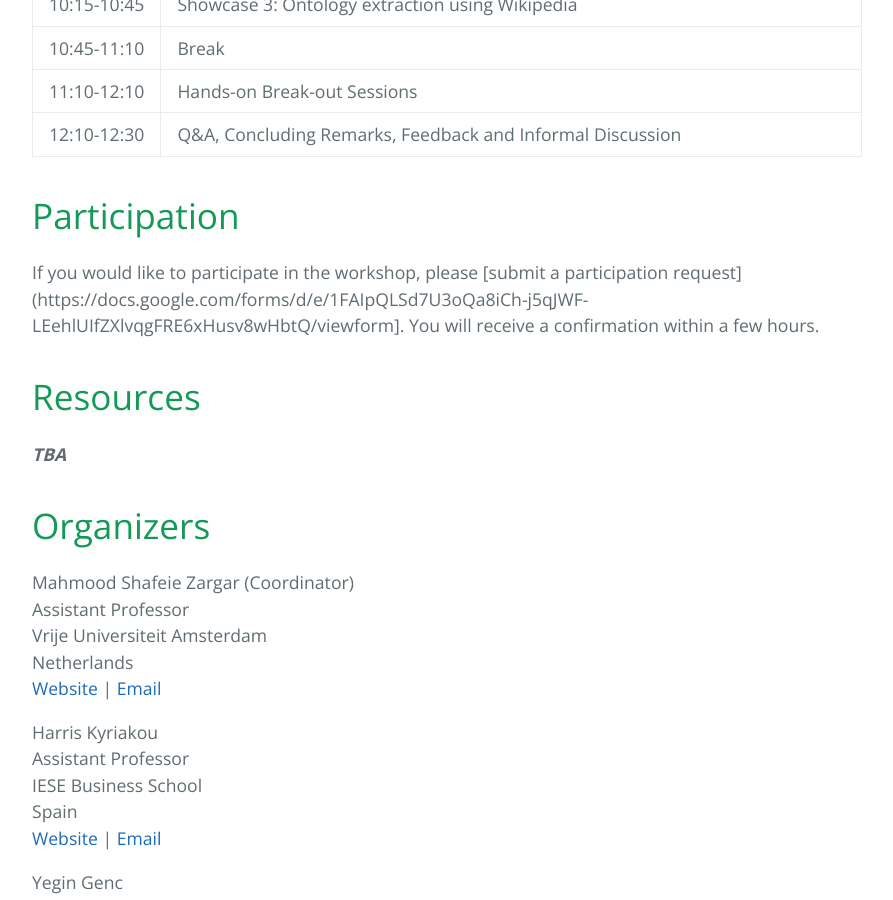
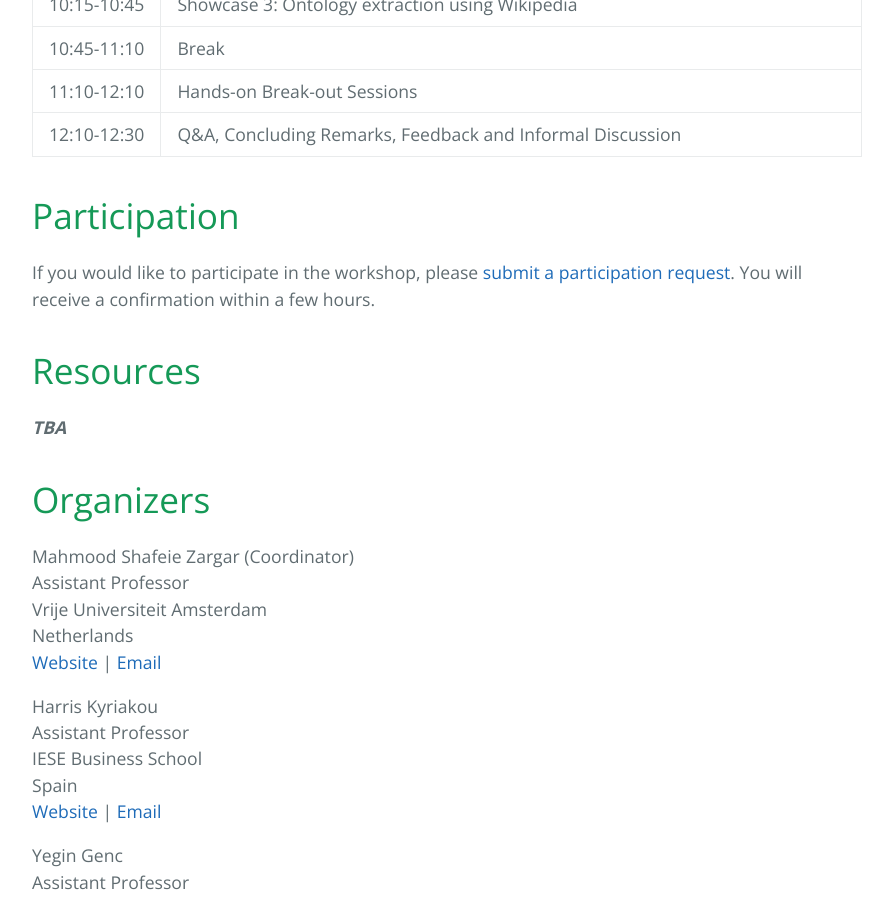
Before and after one commit to retrography/similarity-workshop, a Jekyll site: the page built from index.md, in a window 1280 px wide and 900 px high, scrolled down 3336 px. Shown: the whole window, without its empty margins (192-1085 px from the left). Built offline with Jekyll 4.4.1, drawn with Linux system fonts in a browser that asks for light colours.

Commit message:
Update index.md

```diff
--- a/index.md
+++ b/index.md
@@ -72,7 +72,7 @@ Workshop Date: June 6th 2017 (Half-day Workshop)
 
 # Participation
 
-If you would like to participate in the workshop, please [submit a participation request](https://docs.google.com/forms/d/e/1FAIpQLSd7U3oQa8iCh-j5qJWF-LEehlUIfZXlvqgFRE6xHusv8wHbtQ/viewform]. You will receive a confirmation within a few hours.
+If you would like to participate in the workshop, please [submit a participation request](https://docs.google.com/forms/d/e/1FAIpQLSd7U3oQa8iCh-j5qJWF-LEehlUIfZXlvqgFRE6xHusv8wHbtQ/viewform). You will receive a confirmation within a few hours.
 
 # Resources
 
```
